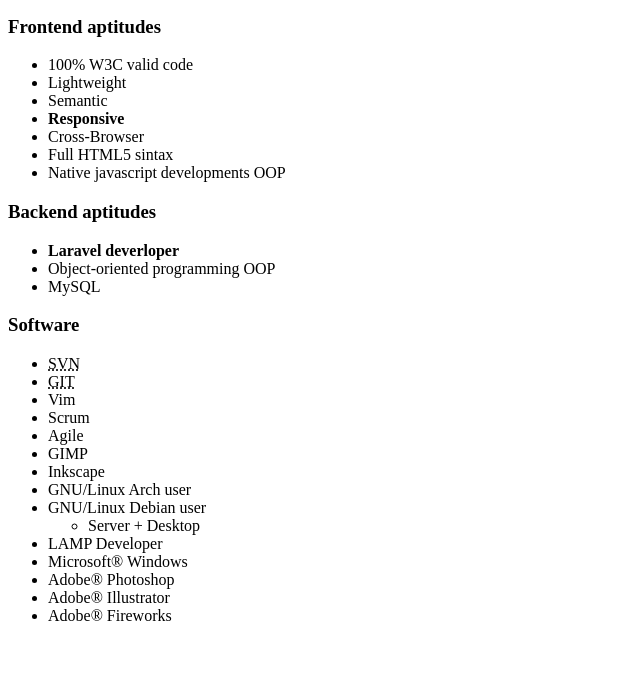
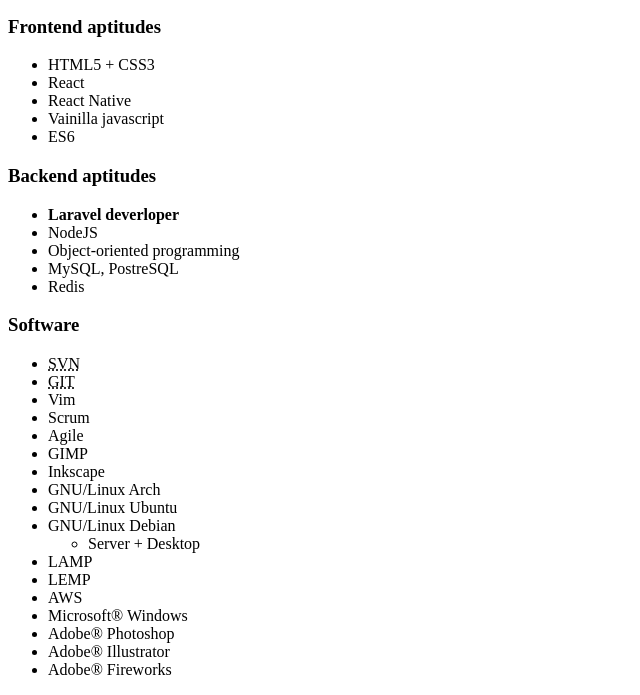
Before and after one commit to nicolasdanelon/nicolasdanelon.github.io, a plain HTML site: page index.html in a window 1280 px wide. Shown: the part 148-843 px from the top of the page, without its empty margins (0-640 px from the left). Before the commit the page ends 800 px from the top, so only its background shows below. Drawn offline with Linux system fonts and the light colour scheme.

Commit message:
Update index.html

```diff
--- a/index.html
+++ b/index.html
@@ -9,7 +9,7 @@
 
 	<header>
 		<h1>Nicolás Danelón</h1>
-		<h2>Web Developer at 3818 Buenos Aires</h2>
+		<h2>Frontend developer at Cognizant Softvision</h2>
 		<a href="https://github.com/nicolasdanelon/">Find me on github!</a>,
 		<a href="https://twitter.com/nicolas_danelon/">twitter</a> or
 		<a href="http://www.linkedin.com/in/nicolasdanelon">linkedin</a>
@@ -19,20 +19,20 @@
 
 		<h3>Frontend aptitudes</h3>
 		<ul>
-			<li>100% W3C valid code</li>
-			<li>Lightweight</li>
-			<li>Semantic</li>
-			<li><strong>Responsive</strong></li>
-			<li>Cross-Browser</li>
-			<li>Full HTML5 sintax</li>
-			<li>Native javascript developments OOP</li>
+			<li>HTML5 + CSS3</li>
+			<li>React</li>
+			<li>React Native</li>
+			<li>Vainilla javascript</li>
+			<li>ES6</li>
 		</ul>
 
 		<h3>Backend aptitudes</h3>
 		<ul>
 			<li><strong>Laravel deverloper</strong></li>
-			<li>Object-oriented programming OOP</li>
-			<li>MySQL</li>
+			<li>NodeJS</li>
+			<li>Object-oriented programming</li>
+			<li>MySQL, PostreSQL</li>
+			<li>Redis</li>
 		</ul>
 
 		<h3>Software</h3>
@@ -44,13 +44,16 @@
 			<li>Agile</li>
 			<li><abbr title="GNU Image Manipulator Program"></abbr>GIMP</li>
 			<li>Inkscape</li>
-			<li>GNU/Linux Arch user</li>
-			<li>GNU/Linux Debian user
+			<li>GNU/Linux Arch</li>
+			<li>GNU/Linux Ubuntu</li>
+			<li>GNU/Linux Debian
 				<ul>
 					<li>Server + Desktop</li>
 				</ul>
 			</li>
-			<li>LAMP Developer</li>
+			<li>LAMP</li>
+			<li>LEMP</li>
+			<li>AWS</li>
 			<li>Microsoft&reg; Windows</li>
 			<li>Adobe&reg; Photoshop</li>
 			<li>Adobe&reg; Illustrator</li>
```
